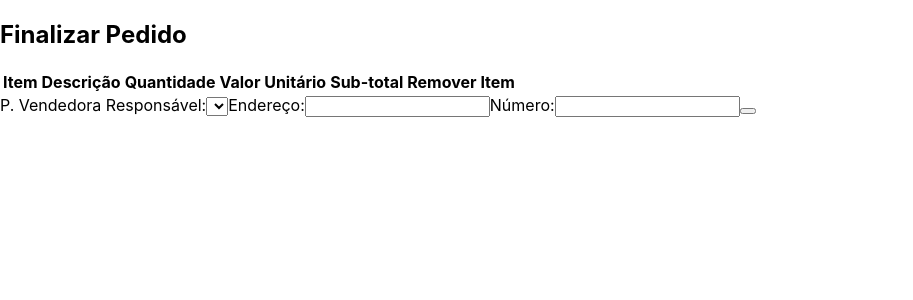
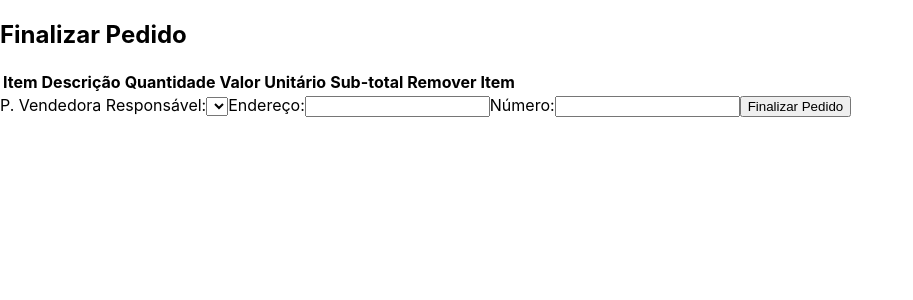
Before and after one commit to Ytellon/delivery-App, a React (Create React App) app in the folder front-end/: page /customer/checkout in a window 1280 px wide. Shown: the top 300 px of the page, without its empty margins (0-913 px from the left). Built offline with nearby package versions, Linux system fonts and the light colour scheme.

Commit message:
refactor: :recycle: importa componente Button para CostumerCheckout.jsx

```diff
--- a/front-end/src/pages/CustomerCheckout.jsx
+++ b/front-end/src/pages/CustomerCheckout.jsx
@@ -188,7 +188,13 @@ function CustomerCheckout() {
             onChange={ ({ target }) => setDeliveryNumber(target.value) }
           />
         </label>
-        <Button />
+
+        <Button
+          name="Finalizar Pedido"
+          type="submit"
+          data-testid="customer_checkout__button-submit-order"
+          onClick={ (e) => handleSubmit(e) }
+        />
       </section>
 
     </div>
```
